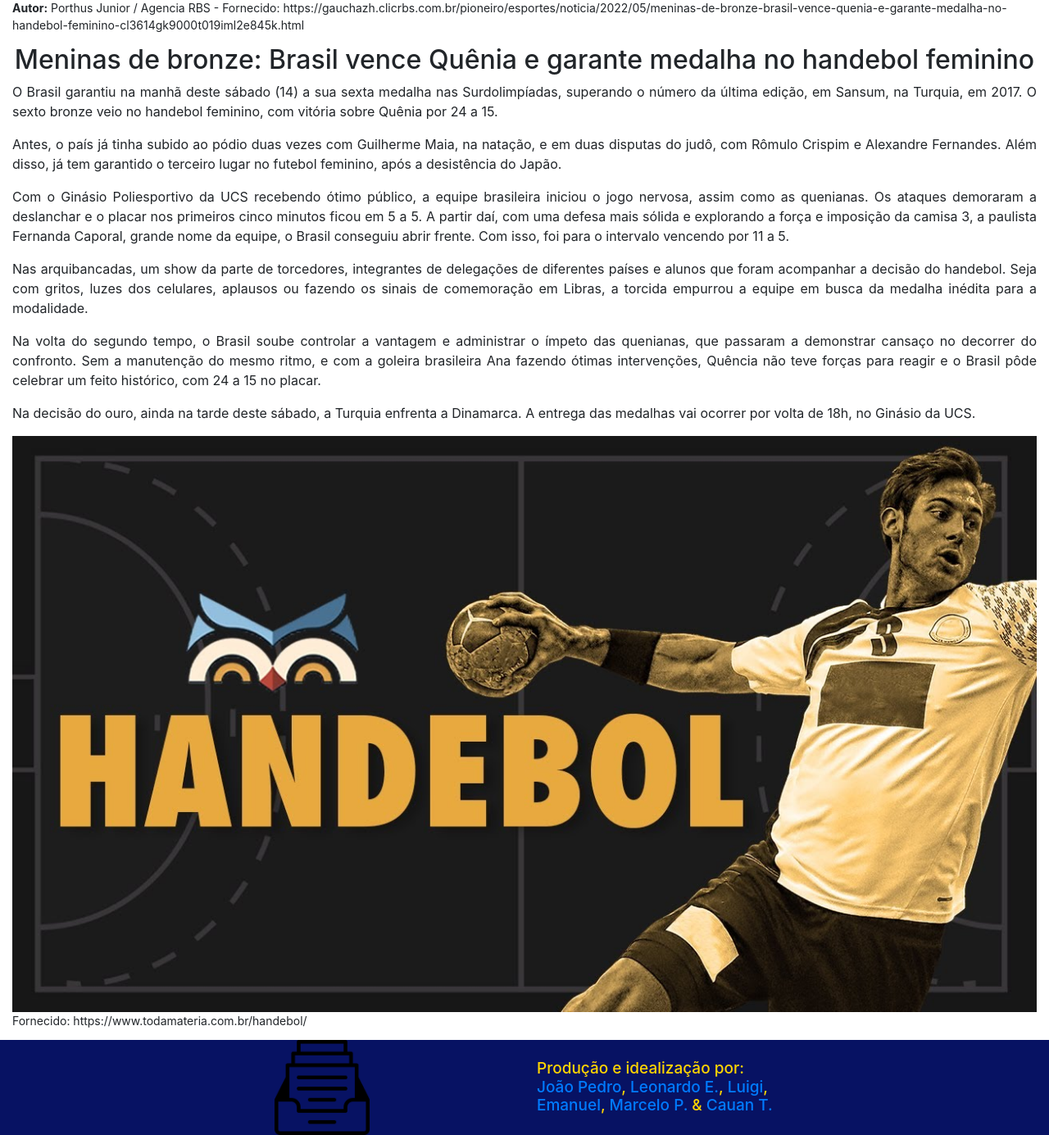
After one commit to senacrs-emti/2022-1T-jornal-G2, a PHP site: page /emanuelhandboll.php in a window 1280 px wide. The commit adds this page. Shown: the part 1206-2591 px from the top of the page at 82% size. Run offline with PHP 8.4, Linux system fonts and the light colour scheme.

Commit message:
Handebol feito

```diff
--- /dev/null
+++ b/emanuelhandboll.php
@@ -0,0 +1,27 @@
+<?php
+// include de header
+include_once './includes/_header.php';
+// parte do conteudo da pagina
+?>
+
+<main class="conainter-fluid">
+    <div class="col-lg-12 col-12">
+        <h1 class="emanuelf">Handebol</h1>
+        <img class="w-100" id="handebol" src="https://www.rbsdirect.com.br/imagesrc/35682934.jpg?w=700&rv=2-10-05&safari" >
+        <figcaption class="emanuelh6"><strong>Autor:</strong> Porthus Junior / Agencia RBS - Fornecido: https://gauchazh.clicrbs.com.br/pioneiro/esportes/noticia/2022/05/meninas-de-bronze-brasil-vence-quenia-e-garante-medalha-no-handebol-feminino-cl3614gk9000t019iml2e845k.html</figcaption>
+        <h2 class="emanuelj">Meninas de bronze: Brasil vence Quênia e garante medalha no handebol feminino</h2>
+        <p class="emanuelp">O Brasil garantiu na manhã deste sábado (14) a sua sexta medalha nas Surdolimpíadas, superando o número da última edição, em Sansum, na Turquia, em 2017. O sexto bronze veio no handebol feminino, com vitória sobre Quênia por 24 a 15.</p>
+        <p class="emanuelp">Antes, o país já tinha subido ao pódio duas vezes com Guilherme Maia, na natação, e em duas disputas do judô, com Rômulo Crispim e Alexandre Fernandes. Além disso, já tem garantido o terceiro lugar no futebol feminino, após a desistência do Japão.</p>
+        <p class="emanuelp">Com o Ginásio Poliesportivo da UCS recebendo ótimo público, a equipe brasileira iniciou o jogo nervosa, assim como as quenianas. Os ataques demoraram a deslanchar e o placar nos primeiros cinco minutos ficou em 5 a 5. A partir daí, com uma defesa mais sólida e explorando a força e imposição da camisa 3, a paulista Fernanda Caporal, grande nome da equipe, o Brasil conseguiu abrir frente. Com isso, foi para o intervalo vencendo por 11 a 5.</p>
+        <p class="emanuelp">Nas arquibancadas, um show da parte de torcedores, integrantes de delegações de diferentes  países e alunos que foram acompanhar a decisão do handebol. Seja com gritos, luzes dos celulares, aplausos ou fazendo os sinais de comemoração em Libras, a torcida empurrou a equipe em busca da medalha inédita para a modalidade.</p>
+        <p class="emanuelp">Na volta do segundo tempo, o Brasil soube controlar a vantagem e administrar o ímpeto das quenianas, que passaram a demonstrar cansaço no decorrer do confronto. Sem a manutenção do mesmo ritmo, e com a goleira brasileira Ana fazendo ótimas intervenções, Quência não teve forças para reagir e o Brasil pôde celebrar um feito histórico, com 24 a 15 no placar.</p>
+        <p class="emanuelp">Na decisão do ouro, ainda na tarde deste sábado, a Turquia enfrenta a Dinamarca. A entrega das medalhas vai ocorrer por volta de 18h, no Ginásio da UCS.</p>
+        <img class="w-100" src="assets\IMGs\handbol.jpg" alt="">
+        <figcaption class="emanuelh6"> Fornecido: https://www.todamateria.com.br/handebol/
+
+    </div>
+  </main>
+
+<?php
+// include do footer
+include_once './includes/_footer.php';
--- a/includes/_header.php
+++ b/includes/_header.php
@@ -34,7 +34,7 @@
   <li class="nav-item dropdown badge-warning">
     <a class="nav-link dropdown-toggle" data-toggle="dropdown" href="#" role="button" aria-expanded="false">Notícias</a>
     <div class="dropdown-menu">
-      <a class="dropdown-item" href="#">Action</a>
+      <a class="dropdown-item" href="emanuelhandboll.php">Handboll</a>
       <a class="dropdown-item" href="IEMRioMajorNews.php">IEM Rio Major 2022</a>
       <a class="dropdown-item" href="#">Something else here</a>
     </div>
--- a/style.css
+++ b/style.css
@@ -69,3 +69,32 @@ footer #parte1{
     margin: 0px;
 }
 /* miscellaneous */
+
+/* emanuel noticia */
+.emanuelf{
+    margin: 0 25%;
+    color: black;
+    text-align: center;
+    height: 100px;
+    width: 50%;
+    padding-top: 20px;
+    padding-left: 0%;
+    margin-bottom: 27px;
+    font-size: 50px;
+}
+.emanuelp{
+    text-align: justify;
+}
+#handebol{
+    height: 50%;;
+
+}
+.emanuelj{
+    text-align: center;
+}
+
+.emanuelh6{
+    margin-bottom: 1%;
+    font-size: 14px;
+}
+/* emanuel noticia */
```
Also changed, not shown: a.txt (+2 -14 lines), assets/IMGs/handbol.jpg (added).
